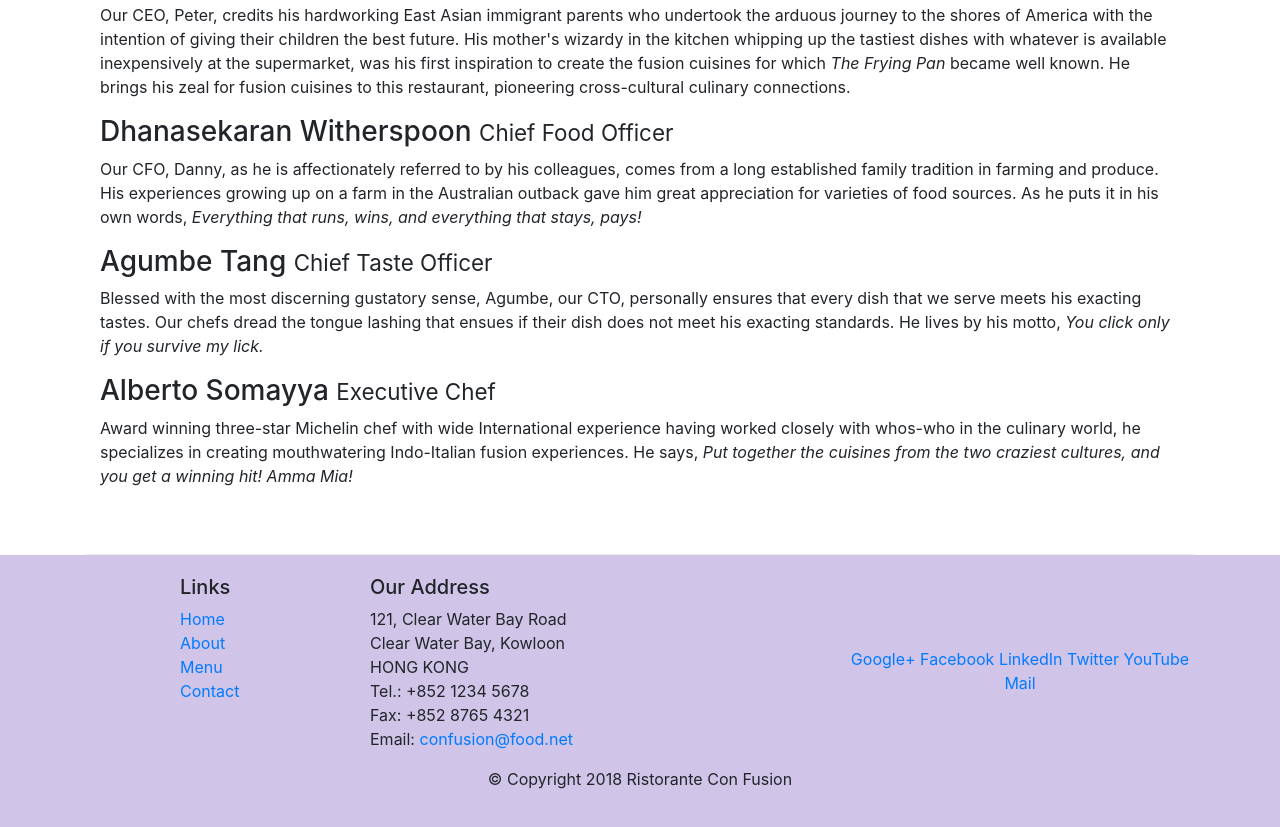
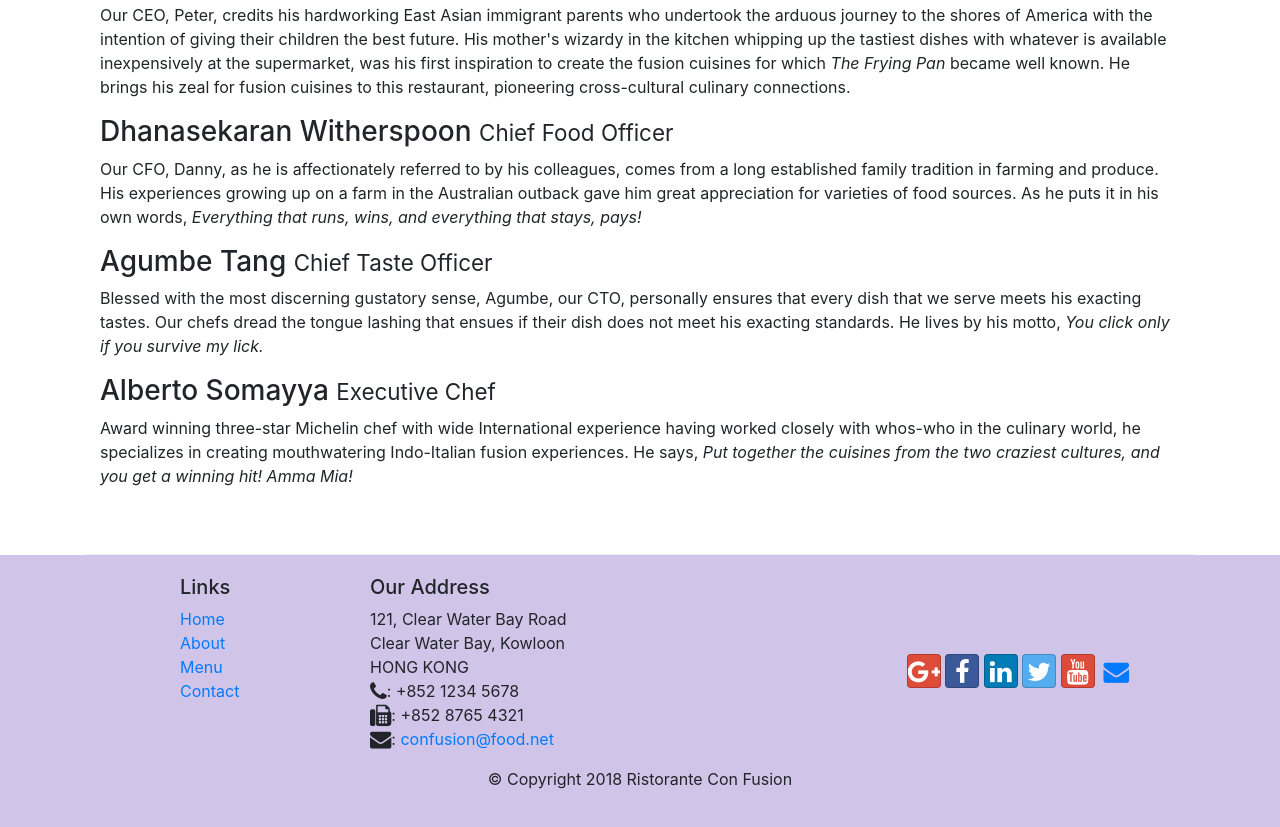
Before and after one commit to OlhaTereshchuk/conFusion, a website: page aboutus.html in a window 1280 px wide. Shown: the part 933-1760 px from the top of the page. Drawn offline with nearby package versions, Linux system fonts and the light colour scheme.

Commit message:
icon fonts

```diff
--- a/aboutus.html
+++ b/aboutus.html
@@ -9,9 +9,10 @@
 
     <!-- Bootstrap CSS -->
     <link rel="stylesheet" href="node_modules/bootstrap/dist/css/bootstrap.min.css">
+	<link rel="stylesheet" href="node_modules/font-awesome/css/font-awesome.min.css">
+    <link rel="stylesheet" href="node_modules/bootstrap-social/bootstrap-social.css">
 	<link rel="stylesheet" href="css/styles.css">
     <title>Ristorante Con Fusion: About Us</title>
-
 </head>
 
 <body>
@@ -23,10 +24,14 @@
            <a class="navbar-brand mr-auto" href="./index.html">Ristorante Con Fusion</a>
 		   <div class="collapse navbar-collapse" id="Navbar">
                 <ul class="navbar-nav mr-auto">
-                    <li class="nav-item"><a class="nav-link" href="./index.html">Home</a></li>
-                    <li class="nav-item active"><a class="nav-link" href="#">About</a></li>
-                    <li class="nav-item"><a class="nav-link" href="#">Menu</a></li>
-                    <li class="nav-item"><a class="nav-link" href="#">Contact</a></li>
+                    <li class="nav-item"><a class="nav-link" href="./index.html">
+						<span class="fa fa-home fa-lg"></span>Home</a></li>
+                    <li class="nav-item active"><a class="nav-link" href="#">
+						<span class="fa fa-info fa-lg"></span>About</a></li>
+                    <li class="nav-item"><a class="nav-link" href="#">
+						<span class="fa fa-list fa-lg"></span>Menu</a></li>
+                    <li class="nav-item"><a class="nav-link" href="#">
+						<span class="fa fa-address-card fa-lg"></span>Contact</a></li>
                 </ul>
 			</div>
         </div>
@@ -98,19 +103,25 @@
 		              121, Clear Water Bay Road<br>
 		              Clear Water Bay, Kowloon<br>
 		              HONG KONG<br>
-		              Tel.: +852 1234 5678<br>
-		              Fax: +852 8765 4321<br>
-		              Email: <a href="mailto:confusion@food.net">confusion@food.net</a>
+		              <i class="fa fa-phone fa-lg"></i>: +852 1234 5678<br>
+		              <i class="fa fa-fax fa-lg"></i>: +852 8765 4321<br>
+		              <i class="fa fa-envelope fa-lg"></i>: <a href="mailto:confusion@food.net">confusion@food.net</a>
 		           </address>
                 </div>
                 <div class="col-12 col-sm-4 align-self-center">
                     <div class="text-center">
-                        <a href="http://google.com/+">Google+</a>
-                        <a href="http://www.facebook.com/profile.php?id=">Facebook</a>
-                        <a href="http://www.linkedin.com/in/">LinkedIn</a>
-                        <a href="http://twitter.com/">Twitter</a>
-                        <a href="http://youtube.com/">YouTube</a>
-                        <a href="mailto:">Mail</a>
+                        <a class="btn btn-social-icon btn-google" href="http://google.com/+">
+							<i class="fa fa-google-plus fa-lg"></i></a>
+                        <a class="btn btn-social-icon btn-facebook" href="http://www.facebook.com/profile.php?id=">
+							<i class="fa fa-facebook fa-lg"></i></a>
+                        <a class="btn btn-social-icon btn-linkedin" href="http://www.linkedin.com/in/">
+							<i class="fa fa-linkedin fa-lg"></i></a>
+                        <a class="btn btn-social-icon btn-twitter" href="http://twitter.com/">
+							<i class="fa fa-twitter fa-lg"></i></a>
+                        <a class="btn btn-social-icon btn-google" href="http://youtube.com/">
+							<i class="fa fa-youtube fa-lg"></i></a>
+                        <a class="btn btn-social-icon" href="mailto:">
+							<i class="fa fa-envelope fa-lg"></i></a>
                     </div>
                 </div>
            </div>
--- a/package.json
+++ b/package.json
@@ -15,6 +15,8 @@
   },
   "dependencies": {
     "bootstrap": "^4.0.0",
+    "bootstrap-social": "^5.1.1",
+    "font-awesome": "^4.7.0",
     "jquery": "^3.3.1",
     "popper.js": "^1.12.9"
   }
```
Also changed, not shown: index.html (+25 -13 lines), 1 other file.
